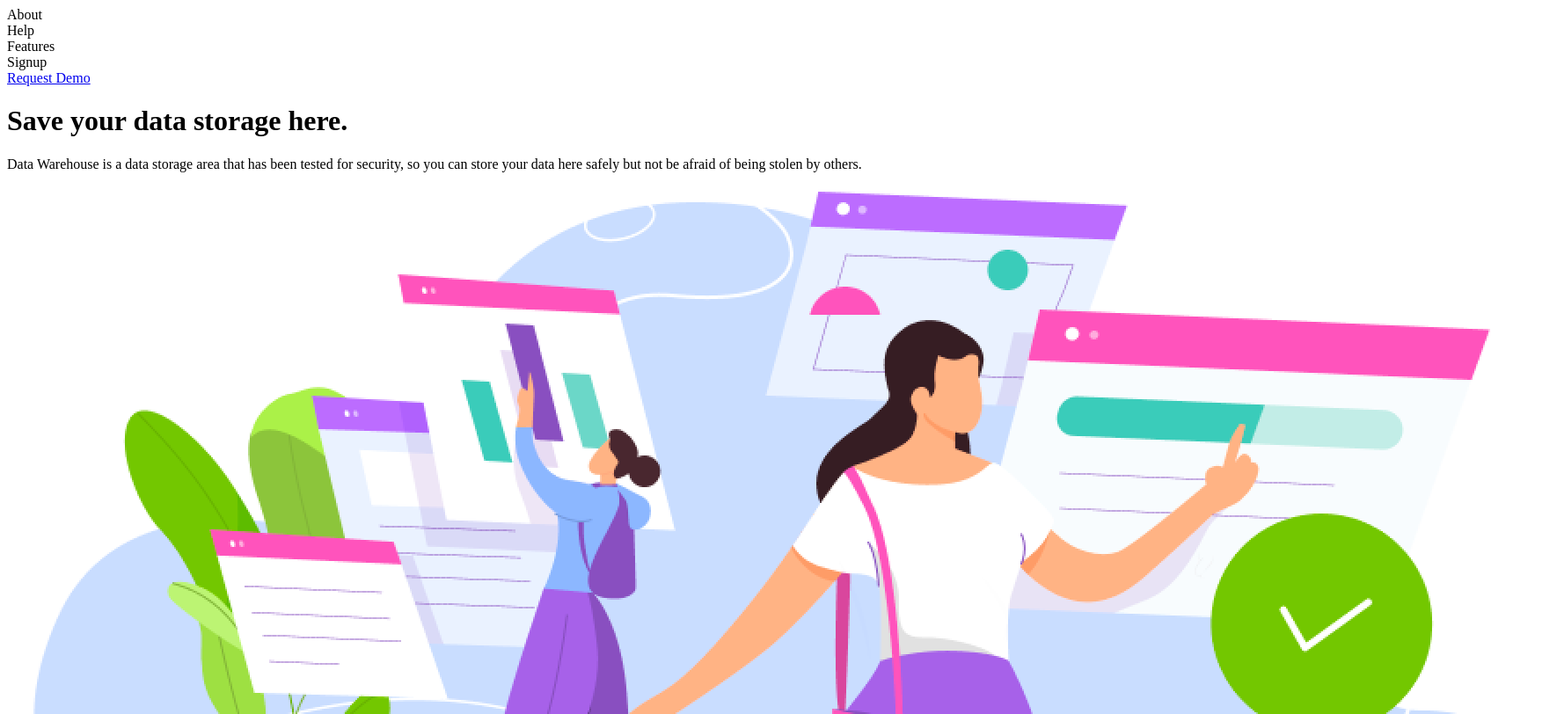
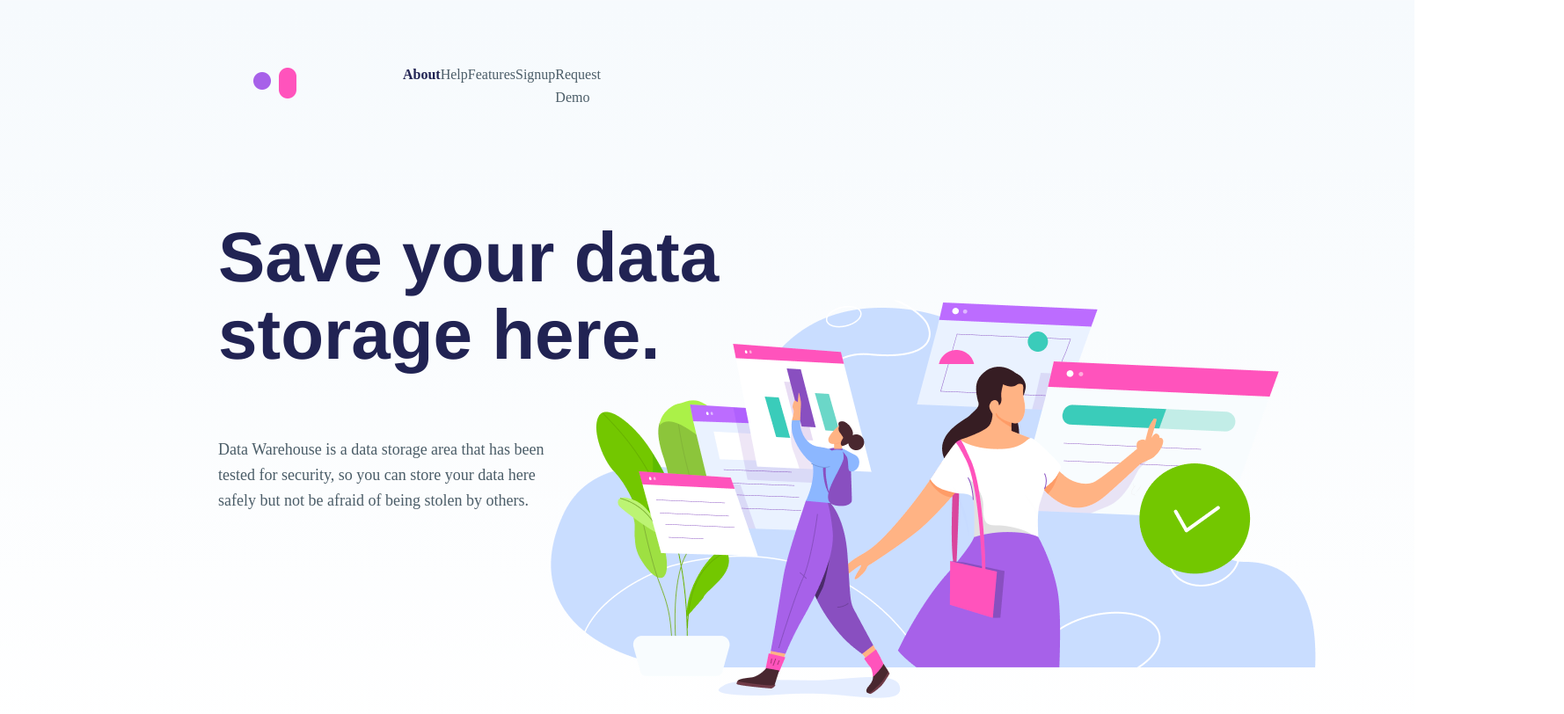
Before and after one commit to nickibaldwin/ClickUpProject, a website: page index.html in a window 1280 px wide. Shown: the top 812 px of the page at 88% size, 1778 px wide, since content can reach past the window. Drawn offline with Linux system fonts and the light colour scheme.

Commit message:
day 1 final push

```diff
--- /dev/null
+++ b/css/main.scss
@@ -0,0 +1,104 @@
+
+body {
+  position: relative;
+width: 1600px;
+height: 4350px;
+
+background: linear-gradient(180deg, #F6FAFD 0%, #FFFFFF 19.4%);
+}
+
+.nav {
+
+  &__list {
+    position: absolute;
+    display: flex;
+    list-style-type: none;
+    width: 35px;
+    height: 26px;
+    font-family: Avenir;
+    font-style: normal;
+    font-weight: 500;
+    font-size: 16px;
+    line-height: 160%;
+    color: #4B5D68;
+    margin-top: 64px;
+  }
+
+  &__purple {
+    height: 20px;
+    width: 20px;
+    margin-top: 10px;
+    margin-left: 240px;
+  }
+
+  &__pink {
+    height: 35px;
+    width: 20px;
+    margin-top: 5px;
+    margin-left: 9px;
+    margin-right: 121px;
+  }
+
+  &__item {
+
+
+    &--active{
+      font-family: Avenir;
+      font-style: normal;
+      font-weight: 800;
+      font-size: 16px;
+      line-height: 160%;
+      color: #212353;
+    }
+
+    &--help {
+      margin-left: 40px;
+    }
+
+    &--requestDemo {
+      color: #212353;
+      letter-spacing: 0.005em;
+    }
+  }
+}
+
+.section1 {
+  &__header {
+    position: absolute;
+    width: 645px;
+    height: 184px;
+    margin-left: 240px;
+    margin-top: 237px;
+    font-family: helvetica;
+    font-style: normal;
+    font-weight: bold;
+    font-size: 80px;
+    line-height: 110%;
+    display: flex;
+    align-items: center;
+    color: #212353;
+
+  }
+  &__paragraph {
+    position: absolute;
+    width: 380px;
+    height: 120px;
+    left: 240px;
+    top: 471px;
+
+    font-family: Avenir;
+    font-style: normal;
+    font-weight: 500;
+    font-size: 18px;
+    line-height: 160%;
+    color: #4B5D68;
+  }
+  &__img {
+    position: absolute;
+    max-width: 885px;
+    max-height: 468px;
+    left: 603px;
+    top: 333px;
+    // background: "./assets/twoWomen.png;"
+  }
+}
--- a/index.html
+++ b/index.html
@@ -3,46 +3,42 @@
   <head>
     <meta name="viewport" content="width=device-width, initial-scale=1" />
     <title>ClickUP&trade; | One app to replace them all</title>
-    <link rel="stylesheer" href="main.css">
+    <link rel="stylesheet" type="text/css" href="css/main.css">
   </head>
   <body>
-    <div class="header">
-      <a class="header_rectangles"></a>
-      <nav class="nav">
-        <div class="nav__item--active">About</div>
-        <div class="nav__item help">Help</div>
-        <div class="nav__item features">Features</div>
-        <div class="nav__item signup">Signup</div>
-        <a class="nav__item" href="/requestDemo">Request Demo</a>
+    <!-- <div class="header">
+      <img class="header__purple" src="./assets/purpleDot.png">
+      <img class="header__pink" src="./assets/pinkDot.png">
+      <nav class="header__nav">
+        <div class="header__nav about--active">About</div>
+        <div class="header__nav help">Help</div>
+        <div class="header__nav features">Features</div>
+        <div class="header__nav signup">Signup</div>
+        <a class="header__nav requestDemo" type="button" href="/requestDemo">Request Demo</a>
       </nav>
-    </div>
+    </div> -->
 
-    <!-- <nav>
-      <ul class="nav">
-        <li class="nav__item--selected">
-          <a href="#">About</a>
-        </li>
-        <li class="nav__item">
-          <a href="#">Help</a>
-        </li>
-        <li class="nav__item">
-          <a href="#">Features</a>
-        </li>
-        <li class="nav__item">
-          <a href="#">Signup</a>
-        </li>
+    <div class="nav">
+      <ul class="nav__list">
+        <img class="nav__purple" src="./assets/purpleDot.png">
+        <img class="nav__pink" src="./assets/pinkDot.png">
+        <li class="nav_item nav__item--active">About</li>
+        <li class="nav_item nav_item--help">Help</li>
+        <li class="nav_item">Features</li>
+        <li class="nav_item">Signup</li>
+        <li type="button" class="nav_item nav_item--requestDemo">Request Demo</li>
       </ul>
-    </nav>   -->
+    </nav>
 
 
 
-    <div class="wrapper section__wrapper wrapper--horizontal wrapper_1200">
-      <h1 class="section__header">Save your data storage here.</h1>
-      <p>Data Warehouse is a data storage area that has been tested for security, so you can store your data here safely but not be afraid of being stolen by others.</p>
-      <img src="./assets/2021-09-14-15-35-43.png" alt="Save your data storage here.">
+    <div class="section1">
+      <h1 class="section1__header">Save your data storage here.</h1>
+      <p class="section1__paragraph">Data Warehouse is a data storage area that has been tested for security, so you can store your data here safely but not be afraid of being stolen by others.</p>
+      <img class="section1__img" src="./assets/twoWomen.png" alt="Save your data storage here.">
     </div>
 
 
-    <div class="wrapper section__wrapper v2"></div>
+    <!-- <div class="wrapper section__wrapper v2"></div> -->
   </body>
 </html>
--- a/main.scss
+++ /dev/null
@@ -1,24 +0,0 @@
-
-body, html {
-  margin: 0;
-  height: 100vh;
-}
-
-body {
-  display: grid;
-  place-content: center;
-  height: 100vh;
-  background: rgb(238, 238, 238);
-  font-family: 'nunito', sans-serif;
-}
-
-.card {
-  padding: 0 5em;
-
-  &__img {
-    display: block;
-    height: 100px;
-    width: 100%;
-    background: blue;
-  }
-}
```
Also changed, not shown: assets/2021-09-14-15-39-31.png (deleted), assets/fax.png (renamed from assets/2021-09-14-15-38-16.png), assets/fivePercent.png (renamed from assets/2021-09-14-15-37-08.png), assets/folderPlant.png (renamed from assets/2021-09-14-15-37-31.png), assets/pinkDot.png (added), assets/purpleDot.png (added), assets/twoWomen.png (renamed from assets/2021-09-14-15-35-43.png), assets/womanKey.png (renamed from assets/2021-09-14-15-38-31.png), assets/womanLaptop.png (renamed from assets/2021-09-14-15-37-39.png), css/main.css (added), main.css (deleted), 1 other file.
